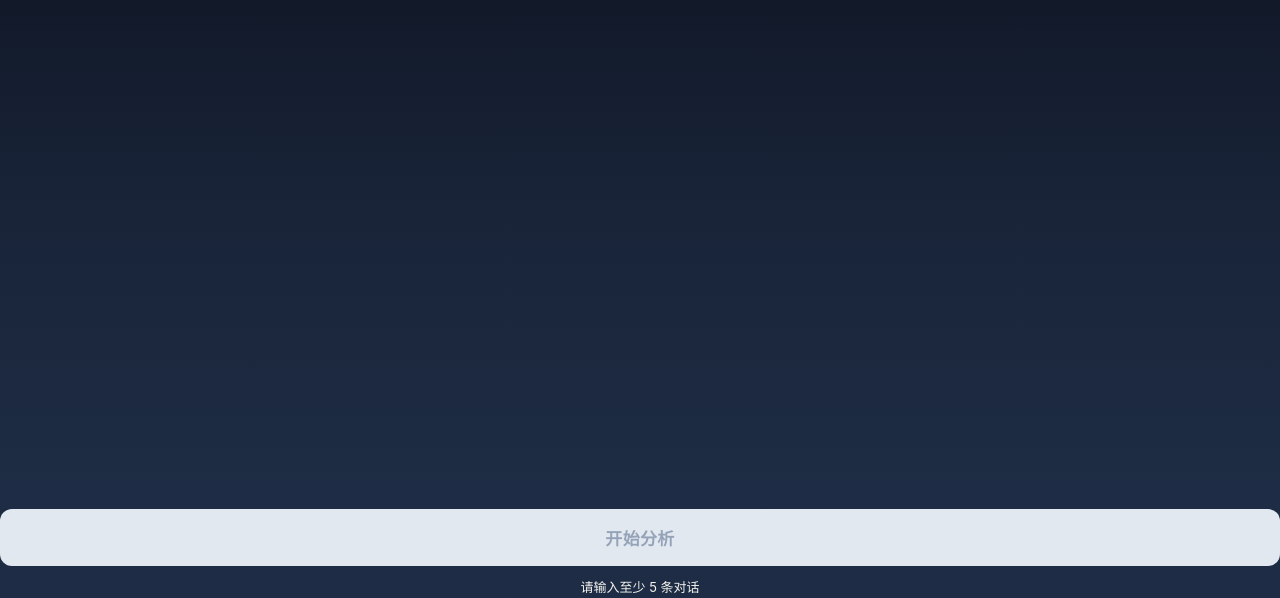
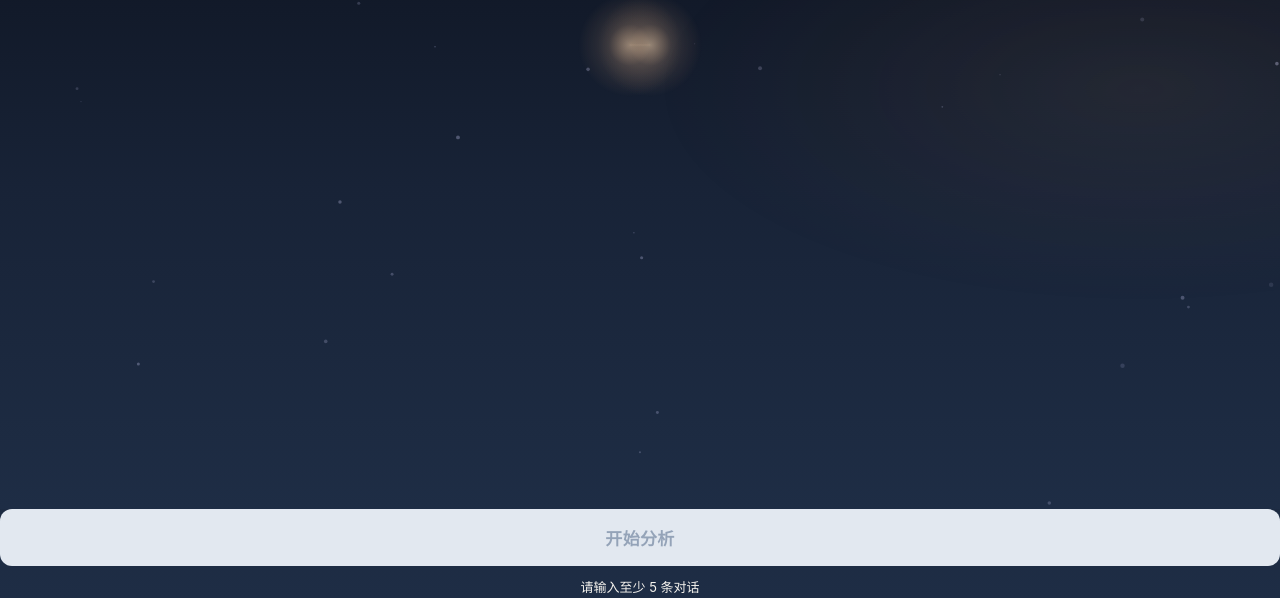
Before and after one commit to April9822/zhi-jian, a website built with Vite: page index.html in a window 1280 px wide. Shown: the part 291-889 px from the top of the page. Built offline with nearby package versions, Linux system fonts and the light colour scheme.

Commit message:
✨ Canvas粒子星空+双光点融合连接+右侧暖光呼吸

```diff
--- a/index.html
+++ b/index.html
@@ -11,6 +11,8 @@
 
     <main id="intro-screen" class="screen active intro-screen">
       <div class="bg-layer"></div>
+      <canvas id="starCanvas"></canvas>
+      <div class="warm-glow"></div>
       <div class="scene-stage">
 
         <!-- Scene 1: 0-4s -->
@@ -220,6 +222,7 @@
 
     <div id="toast" class="toast hidden"></div>
   </div>
+
   <script type="module" src="/src/main.js"></script>
 </body>
 </html>
--- a/src/main.js
+++ b/src/main.js
@@ -730,3 +730,98 @@ window.goToSpace = function() {
   ];
   S.forEach(function(s) { setTimeout(function() { bg.style.background = s.c; }, s.t); });
 })();
+// 连接光点时间轴
+setTimeout(function() { if (window.starControl) window.starControl.showConnection(); }, 1500);
+setTimeout(function() { if (window.starControl) window.starControl.setConnectionPhase(0.6); }, 3500);
+// ============================================================
+// Canvas 星空粒子 + 双光点连接
+// ============================================================
+(function() {
+  var canvas = document.getElementById('starCanvas');
+  if (!canvas) return;
+  var ctx = canvas.getContext('2d');
+  var W, H;
+  function resize() { W = canvas.width = window.innerWidth; H = canvas.height = window.innerHeight; }
+  resize(); window.addEventListener('resize', resize);
+
+  // 粒子
+  var stars = [];
+  for (var i = 0; i < 35; i++) {
+    stars.push({
+      x: Math.random() * W, y: Math.random() * H,
+      r: 0.5 + Math.random() * 1.8,
+      baseAlpha: 0.08 + Math.random() * 0.25,
+      alpha: 0,
+      phase: Math.random() * Math.PI * 2,
+      speed: 0.003 + Math.random() * 0.008,
+      driftX: (Math.random() - 0.5) * 0.3,
+      driftY: (Math.random() - 0.5) * 0.3 - 0.1
+    });
+  }
+  // 连接光点
+  var conn = { cx: W * 0.48, cy: H * 0.42, cx2: W * 0.52, cy2: H * 0.42, alpha: 0, mergeProgress: 0 };
+
+  function draw(t) {
+    ctx.clearRect(0, 0, W, H);
+    // 星空
+    stars.forEach(function(s) {
+      s.alpha = s.baseAlpha + Math.sin(t * s.speed + s.phase) * 0.08;
+      s.x += s.driftX * 0.02; s.y += s.driftY * 0.02;
+      if (s.x < 0) s.x = W; if (s.x > W) s.x = 0;
+      if (s.y < -20) s.y = H; if (s.y > H + 20) s.y = -20;
+      ctx.beginPath(); ctx.arc(s.x, s.y, s.r, 0, Math.PI * 2);
+      ctx.fillStyle = 'rgba(200,200,240,' + Math.max(0, s.alpha) + ')';
+      ctx.fill();
+    });
+    // 连接光点
+    if (conn.alpha > 0) {
+      var p = Math.min(1, conn.mergeProgress);
+      var cx1 = conn.cx + (conn.cx2 - conn.cx) * p * 0.5;
+      var cx2 = conn.cx2 - (conn.cx2 - conn.cx) * p * 0.5;
+      // 左侧光点
+      var g1 = ctx.createRadialGradient(cx1, conn.cy, 0, cx1, conn.cy, 40 + p * 20);
+      g1.addColorStop(0, 'rgba(255,220,180,' + (0.5 + p * 0.3) * conn.alpha + ')');
+      g1.addColorStop(0.4, 'rgba(255,200,150,' + 0.2 * conn.alpha + ')');
+      g1.addColorStop(1, 'rgba(255,180,120,0)');
+      ctx.fillStyle = g1; ctx.fillRect(cx1 - 60, conn.cy - 60, 120, 120);
+      // 右侧光点
+      var g2 = ctx.createRadialGradient(cx2, conn.cy, 0, cx2, conn.cy, 40 + p * 20);
+      g2.addColorStop(0, 'rgba(255,220,180,' + (0.5 + p * 0.3) * conn.alpha + ')');
+      g2.addColorStop(0.4, 'rgba(255,200,150,' + 0.2 * conn.alpha + ')');
+      g2.addColorStop(1, 'rgba(255,180,120,0)');
+      ctx.fillStyle = g2; ctx.fillRect(cx2 - 60, conn.cy - 60, 120, 120);
+      // 连接光桥
+      if (p > 0.1) {
+        var grad = ctx.createLinearGradient(cx1, conn.cy, cx2, conn.cy);
+        grad.addColorStop(0, 'rgba(255,200,160,' + 0.08 * conn.alpha + ')');
+        grad.addColorStop(0.5, 'rgba(255,220,180,' + 0.15 * p * conn.alpha + ')');
+        grad.addColorStop(1, 'rgba(255,200,160,' + 0.08 * conn.alpha + ')');
+        ctx.strokeStyle = grad; ctx.lineWidth = 1 + p * 2;
+        ctx.beginPath(); ctx.moveTo(cx1, conn.cy); ctx.lineTo(cx2, conn.cy); ctx.stroke();
+      }
+    }
+    requestAnimationFrame(draw);
+  }
+  requestAnimationFrame(draw);
+
+  // 控制 API
+  window.starControl = {
+    showConnection: function() {
+      var start = performance.now();
+      function fadeIn(ts) {
+        var elapsed = (ts - start) / 1000;
+        conn.alpha = Math.min(0.7, elapsed * 0.4);
+        conn.mergeProgress = Math.min(0.6, Math.max(0, (elapsed - 0.5) * 0.3));
+        if (elapsed < 3) requestAnimationFrame(fadeIn);
+      }
+      requestAnimationFrame(fadeIn);
+    },
+    hideConnection: function() {
+      conn.alpha = 0; conn.mergeProgress = 0;
+    },
+    setConnectionPhase: function(phase) { // 0=separated, 1=merged
+      conn.alpha = 0.7;
+      conn.mergeProgress = phase;
+    }
+  };
+})();
--- a/src/style.css
+++ b/src/style.css
@@ -370,3 +370,6 @@ textarea:focus{outline:none;border-color:var(--gold);background:#fff;box-shadow:
   background:rgba(255,245,235,.95);
   box-shadow:0 0 80px 60px rgba(255,240,220,.7),0 0 200px 150px rgba(255,220,180,.3);
 }
+.warm-glow{position:fixed;top:20%;right:-10%;width:60%;height:55%;z-index:1;pointer-events:none;background:radial-gradient(ellipse at 65% 50%,rgba(230,166,106,0.12) 0%,rgba(210,140,80,0.05) 40%,transparent 70%);animation:warmBreathe 6s ease-in-out infinite}
+@keyframes warmBreathe{0%,100%{opacity:0.5;transform:scale(1)}50%{opacity:1;transform:scale(1.06)}}
+canvas#starCanvas{position:fixed;top:0;left:0;width:100%;height:100%;z-index:1;pointer-events:none}
```
